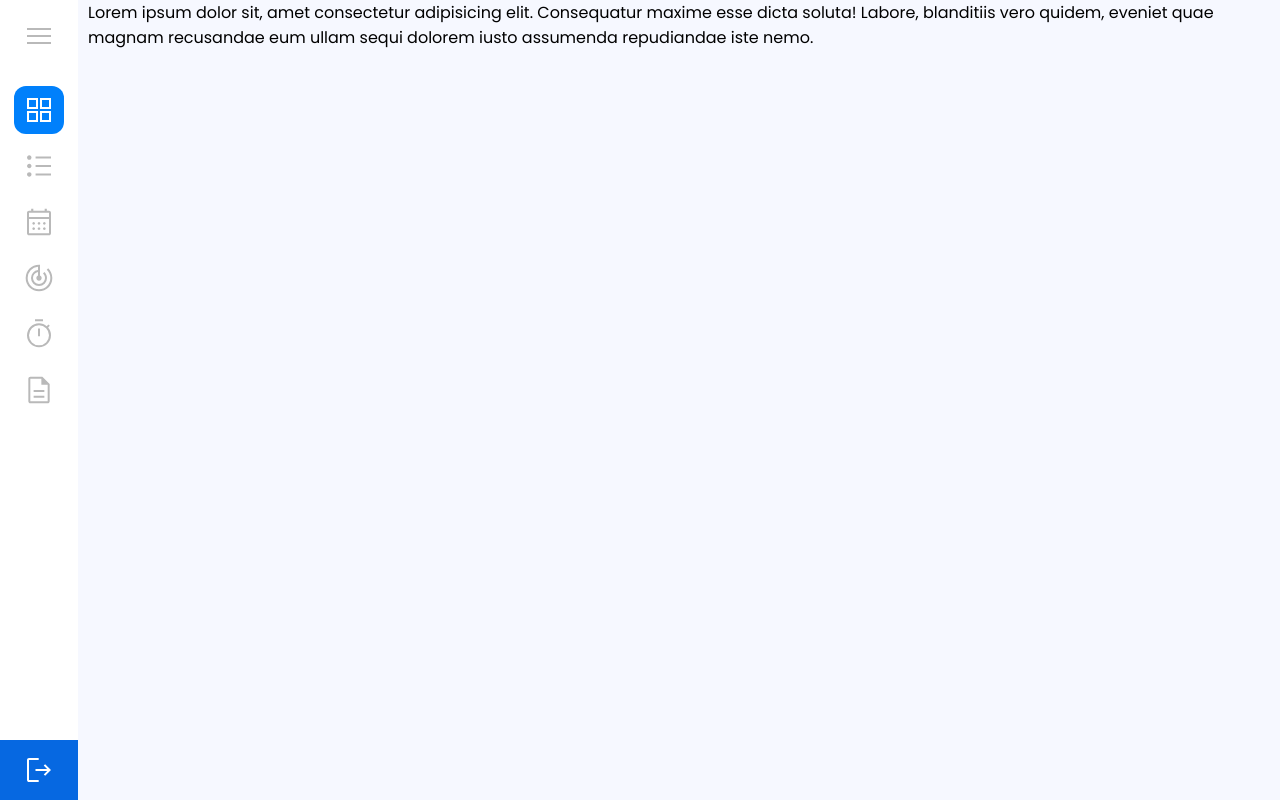
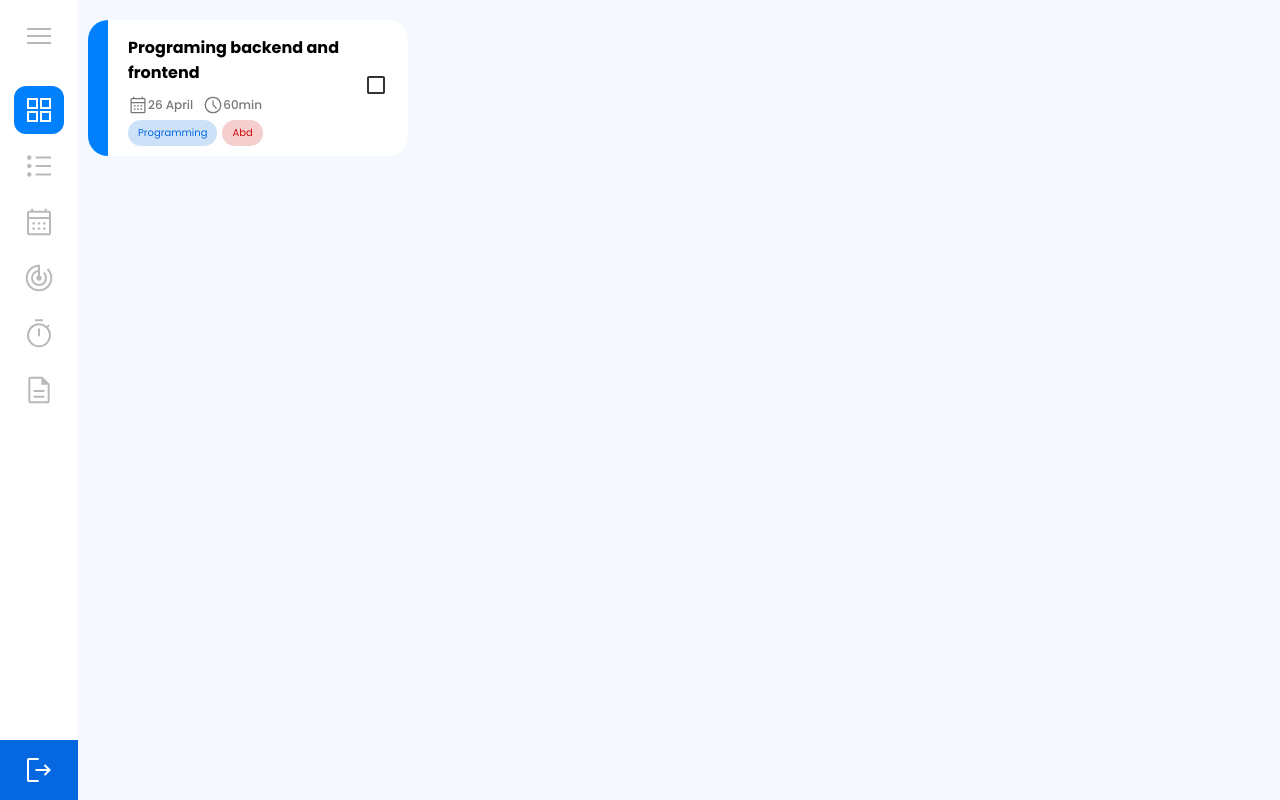
Before and after one commit to abdelrahman-assoum/tanzimi-frontend, a React (Create React App) app: page / in a window 1280 px wide. Built offline with nearby package versions, Linux system fonts and the light colour scheme.

Commit message:
finish task card component with checkbox and labels

```diff
--- /dev/null
+++ b/src/Components/CheckboxIcon/CheckboxIcon.js
@@ -0,0 +1,72 @@
+import { useState } from "react";
+import styles from "./check.module.css"
+import { Toaster, toast } from "react-hot-toast";
+function CheckboxIcon({ variant }) {
+  const [currentVariant, setCurrentVariant] = useState(variant);
+
+  let svgCode = `<svg width="24" height="24" viewBox="0 0 24 24" fill="none" xmlns="http://www.w3.org/2000/svg">
+                <mask id="mask0_214_169" style="mask-type:alpha" maskUnits="userSpaceOnUse" x="0" y="0" width="24" height="24">
+                <rect width="24" height="24" fill="#D9D9D9"/>
+                </mask>
+                <g mask="url(#mask0_214_169)">
+                <path d="M5 21C4.45 21 3.97917 20.8042 3.5875 20.4125C3.19583 20.0208 3 19.55 3 19V5C3 4.45 3.19583 3.97917 3.5875 3.5875C3.97917 3.19583 4.45 3 5 3H19C19.55 3 20.0208 3.19583 20.4125 3.5875C20.8042 3.97917 21 4.45 21 5V19C21 19.55 20.8042 20.0208 20.4125 20.4125C20.0208 20.8042 19.55 21 19 21H5ZM5 19H19V5H5V19Z"/>
+                </g>
+                </svg>`;
+  if (currentVariant === "to-do") {
+    svgCode = `<svg width="24" height="24" viewBox="0 0 24 24" fill="none" xmlns="http://www.w3.org/2000/svg">
+                <mask id="mask0_214_169" style="mask-type:alpha" maskUnits="userSpaceOnUse" x="0" y="0" width="24" height="24">
+                <rect width="24" height="24" fill="#D9D9D9"/>
+                </mask>
+                <g mask="url(#mask0_214_169)">
+                <path d="M5 21C4.45 21 3.97917 20.8042 3.5875 20.4125C3.19583 20.0208 3 19.55 3 19V5C3 4.45 3.19583 3.97917 3.5875 3.5875C3.97917 3.19583 4.45 3 5 3H19C19.55 3 20.0208 3.19583 20.4125 3.5875C20.8042 3.97917 21 4.45 21 5V19C21 19.55 20.8042 20.0208 20.4125 20.4125C20.0208 20.8042 19.55 21 19 21H5ZM5 19H19V5H5V19Z" fill="#333"/>
+                </g>
+                </svg>`;
+  } else if (currentVariant === "in-progress") {
+    svgCode = `<svg width="24" height="24" viewBox="0 0 24 24" fill="none" xmlns="http://www.w3.org/2000/svg">
+                <mask id="mask0_214_187" style="mask-type:alpha" maskUnits="userSpaceOnUse" x="0" y="0" width="24" height="24">
+                <rect width="24" height="24" fill="#D9D9D9"/>
+                </mask>
+                <g mask="url(#mask0_214_187)">
+                <path d="M7 13H17V11H7V13ZM5 21C4.45 21 3.97917 20.8042 3.5875 20.4125C3.19583 20.0208 3 19.55 3 19V5C3 4.45 3.19583 3.97917 3.5875 3.5875C3.97917 3.19583 4.45 3 5 3H19C19.55 3 20.0208 3.19583 20.4125 3.5875C20.8042 3.97917 21 4.45 21 5V19C21 19.55 20.8042 20.0208 20.4125 20.4125C20.0208 20.8042 19.55 21 19 21H5Z"/>
+                </g>
+                </svg>
+`;
+  } else if (currentVariant === "done") {
+    svgCode = `<svg width="24" height="24" viewBox="0 0 25 25" xmlns="http://www.w3.org/2000/svg">
+<mask id="mask0_214_199" style="mask-type:alpha" maskUnits="userSpaceOnUse" x="0" y="0" width="25" height="25">
+<rect x="0.611816" y="0.661682" width="24" height="24" />
+</mask>
+<g mask="url(#mask0_214_199)">
+<path d="M11.2118 16.8617L18.2618 9.81168L16.8618 8.41168L11.2118 14.0617L8.36182 11.2117L6.96182 12.6117L11.2118 16.8617ZM5.61182 21.6617C5.06182 21.6617 4.59098 21.4658 4.19932 21.0742C3.80765 20.6825 3.61182 20.2117 3.61182 19.6617V5.66168C3.61182 5.11168 3.80765 4.64085 4.19932 4.24918C4.59098 3.85752 5.06182 3.66168 5.61182 3.66168H19.6118C20.1618 3.66168 20.6327 3.85752 21.0243 4.24918C21.416 4.64085 21.6118 5.11168 21.6118 5.66168V19.6617C21.6118 20.2117 21.416 20.6825 21.0243 21.0742C20.6327 21.4658 20.1618 21.6617 19.6118 21.6617H5.61182Z"/>
+</g>
+</svg>
+`;
+  }
+
+  const handleClick = () => {
+    if (currentVariant === "to-do") {
+      setCurrentVariant("in-progress");
+      toast.success('Task In progress')
+    }else if (currentVariant === "in-progress") {
+      setCurrentVariant("done");
+      toast.success("Task Done");
+
+    }
+  };
+
+  return (
+    <>
+      <Toaster />
+      <div
+        className={styles.checkbox}
+        onClick={handleClick}
+        dangerouslySetInnerHTML={{ __html: svgCode }}
+        style={{
+          cursor: currentVariant !== "done" ? "pointer" : "default",
+        }}
+      ></div>
+    </>
+  );
+}
+
+export default CheckboxIcon;
--- /dev/null
+++ b/src/Components/CheckboxIcon/check.module.css
@@ -0,0 +1,3 @@
+.checkbox svg {
+    fill: var(--blue2);
+}
--- /dev/null
+++ b/src/Components/Labels/Label.js
@@ -0,0 +1,26 @@
+import React from "react";
+import styles from "./labels.module.css";
+
+function hexToRGBA(hex, alpha) {
+  const r = parseInt(hex.substring(1, 3), 16);
+  const g = parseInt(hex.substring(3, 5), 16);
+  const b = parseInt(hex.substring(5, 7), 16);
+  return `rgba(${r}, ${g}, ${b}, ${alpha})`;
+}
+
+function Label(props) {
+  const backgroundOpacity = 0.2;
+
+  const labelStyle = {
+    color: props.color,
+    background: hexToRGBA(props.color, backgroundOpacity),
+  };
+
+  return (
+    <div className={styles.labelComponent} style={labelStyle}>
+      {props.labelName}
+    </div>
+  );
+}
+
+export default Label;
--- /dev/null
+++ b/src/Components/Labels/labels.module.css
@@ -0,0 +1,12 @@
+.labelComponent {
+    width: fit-content;
+    padding: 5px 10px;
+    font-size: 10px;
+    border-radius: 20px;
+    -webkit-border-radius: 20px;
+    -moz-border-radius: 20px;
+    -ms-border-radius: 20px;
+    -o-border-radius: 20px;
+    font-weight: normal;
+    margin-right: 5px;
+}
--- a/src/Components/TaskCard/TaskCard.js
+++ b/src/Components/TaskCard/TaskCard.js
@@ -1,11 +1,38 @@
 import React from 'react'
-
+import Label from '../Labels/Label';
+import styles from './taskcard.module.css'
+import CheckboxIcon from '../CheckboxIcon/CheckboxIcon';
 function TaskCard() {
   return (
     <>
-
+      <div className={styles.taskComponent}>
+        <div className={styles.taskDescription}>
+        <h4 className={styles.taskName}>Programing backend and frontend</h4>
+        <div className={styles.taskInfo}>
+          <div className={styles.taskDay}>
+            <svg xmlns="http://www.w3.org/2000/svg" viewBox="0 96 960 960">
+              <path d="M180 976q-24 0-42-18t-18-42V296q0-24 18-42t42-18h65v-60h65v60h340v-60h65v60h65q24 0 42 18t18 42v620q0 24-18 42t-42 18H180Zm0-60h600V486H180v430Zm0-490h600V296H180v130Zm0 0V296v130Zm300 230q-17 0-28.5-11.5T440 616q0-17 11.5-28.5T480 576q17 0 28.5 11.5T520 616q0 17-11.5 28.5T480 656Zm-160 0q-17 0-28.5-11.5T280 616q0-17 11.5-28.5T320 576q17 0 28.5 11.5T360 616q0 17-11.5 28.5T320 656Zm320 0q-17 0-28.5-11.5T600 616q0-17 11.5-28.5T640 576q17 0 28.5 11.5T680 616q0 17-11.5 28.5T640 656ZM480 816q-17 0-28.5-11.5T440 776q0-17 11.5-28.5T480 736q17 0 28.5 11.5T520 776q0 17-11.5 28.5T480 816Zm-160 0q-17 0-28.5-11.5T280 776q0-17 11.5-28.5T320 736q17 0 28.5 11.5T360 776q0 17-11.5 28.5T320 816Zm320 0q-17 0-28.5-11.5T600 776q0-17 11.5-28.5T640 736q17 0 28.5 11.5T680 776q0 17-11.5 28.5T640 816Z" />
+            </svg>
+            <h6>26 April</h6>
+          </div>
+          <div className={styles.taskTime}>
+            <svg xmlns="http://www.w3.org/2000/svg" viewBox="0 -960 960 960">
+              <path d="m627-287 45-45-159-160v-201h-60v225l174 181ZM480-80q-82 0-155-31.5t-127.5-86Q143-252 111.5-325T80-480q0-82 31.5-155t86-127.5Q252-817 325-848.5T480-880q82 0 155 31.5t127.5 86Q817-708 848.5-635T880-480q0 82-31.5 155t-86 127.5Q708-143 635-111.5T480-80Zm0-400Zm0 340q140 0 240-100t100-240q0-140-100-240T480-820q-140 0-240 100T140-480q0 140 100 240t240 100Z" />
+            </svg>
+            <h6>60min</h6>
+          </div>
+        </div>
+        <div className={styles.taskLabels}>
+          <Label labelName="Programming" color="#0668E1" />
+          <Label labelName="Abd" color="#CD0D0D" />
+        </div>
+        </div>
+        <div className={styles.taskCheck}>
+          <CheckboxIcon variant="to-do" />
+        </div>
+      </div>
     </>
-  )
+  );
 }
 
 export default TaskCard
--- /dev/null
+++ b/src/Components/TaskCard/taskcard.module.css
@@ -0,0 +1,41 @@
+.taskComponent{
+display: flex;
+    width: 320px;
+    margin: 0;
+    background: var(--white);
+    margin: 20px 0;
+    padding: 10px 20px;
+    align-items: center;
+    justify-content: space-between;
+    border-left: 20px solid var(--blue2);
+    border-radius: 20px;
+}
+.taskDescription {
+    display: flex;
+    flex-direction: column;
+}
+.taskDescription h4 {
+    margin: 5px 0;
+}
+.taskInfo {
+    margin: 5px 0;
+    display: flex;
+}
+.taskInfo svg {
+    fill: var(--gray);
+    width: 20px;
+}
+.taskInfo div {
+    display: flex;
+    align-items: center;
+    margin-right: 10px;
+}
+.taskInfo div h6 {
+    font-weight: 500;
+    font-size: 12px;
+    color: var(--gray);
+}
+.taskLabels {
+    display: flex;
+    ;
+}
--- a/src/Pages/Dashboard/Dashboard.js
+++ b/src/Pages/Dashboard/Dashboard.js
@@ -1,9 +1,10 @@
 import React from 'react'
+import TaskCard from '../../Components/TaskCard/TaskCard'
 
 function Dashboard() {
   return (
     <div>
-      Lorem ipsum dolor sit, amet consectetur adipisicing elit. Consequatur maxime esse dicta soluta! Labore, blanditiis vero quidem, eveniet quae magnam recusandae eum ullam sequi dolorem iusto assumenda repudiandae iste nemo.
+      <TaskCard />
     </div>
   )
 }
--- a/src/Pages/Home/Home.js
+++ b/src/Pages/Home/Home.js
@@ -1,8 +1,12 @@
 import React from "react";
 import "./home.css";
+import TaskCard from "../../Components/TaskCard/TaskCard";
 
 function Home() {
-  return <div>Home</div>;
+  return <div>
+    testing
+    <TaskCard />
+  </div>;
 }
 
 export default Home;
```
Also changed, not shown: src/Components/AddNewTask/AddNewTask.js (added, +17 -0 lines), src/Components/AddNewTask/newtask.module.css (added).
